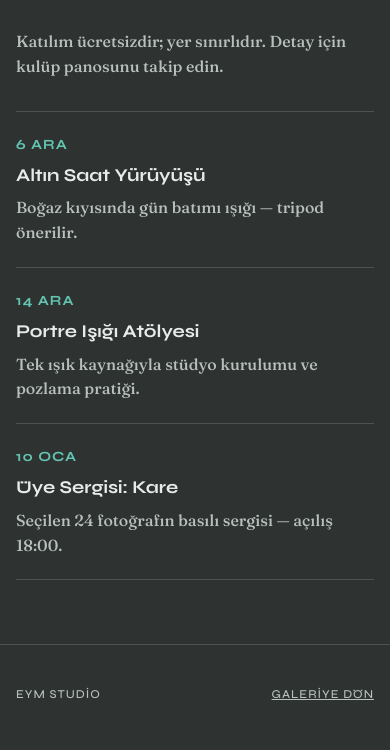
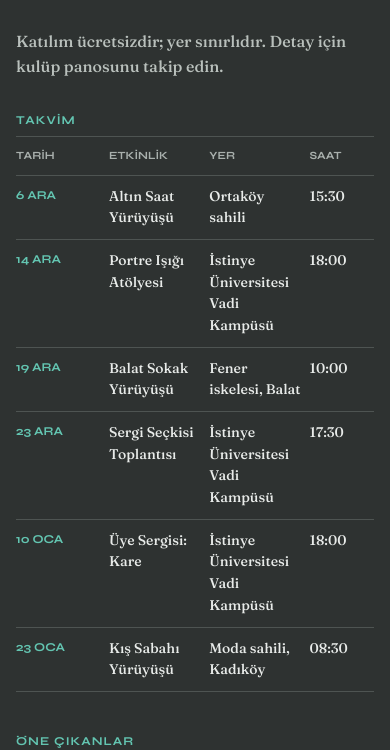
Before and after one commit to Yusufbaskni/diyafram-kulubu, a plain HTML site: page etkinlikler.html in a window 390 px wide. Shown: the part 352-1102 px from the top of the page. Drawn offline with Linux system fonts and the light colour scheme.

Commit message:
etkinlik tablosu ve yazi sayfalari

```diff
--- a/css/styles.css
+++ b/css/styles.css
@@ -331,6 +331,78 @@ a:hover {
   color: #b9c0bc;
 }
 
+/* etkinlik tablosu */
+.tablo {
+  width: 100%;
+  margin: 0 0 56px;
+  border-collapse: collapse;
+  border-top: 1px solid #4e5452;
+  table-layout: fixed;
+}
+
+.tablo th,
+.tablo td {
+  padding: 14px 24px 14px 0;
+  border-bottom: 1px solid #4e5452;
+  text-align: left;
+  vertical-align: top;
+  overflow-wrap: break-word;
+}
+
+.tablo th:nth-child(1),
+.tablo td:nth-child(1) {
+  width: 18%;
+}
+
+.tablo th:nth-child(4),
+.tablo td:nth-child(4) {
+  width: 14%;
+}
+
+.tablo th {
+  font-family: "Syne", "Trebuchet MS", sans-serif;
+  font-size: 12px;
+  letter-spacing: 1px;
+  text-transform: uppercase;
+  color: #a9b0ad;
+}
+
+.tablo .tarih {
+  font-family: "Syne", "Trebuchet MS", sans-serif;
+  font-size: 14px;
+  font-weight: 700;
+  letter-spacing: 1px;
+  text-transform: uppercase;
+  white-space: nowrap;
+  color: #63c5b1;
+}
+
+/* yazı sayfası */
+.yazi-baslik h1 {
+  line-height: 1.15;
+}
+
+.yazi-tam p {
+  max-width: 655px;
+  margin: 0 0 16px;
+  font-size: 18px;
+  color: #b9c0bc;
+}
+
+.baglanti {
+  font-family: "Syne", "Trebuchet MS", sans-serif;
+  font-size: 13px;
+  font-weight: 700;
+  letter-spacing: 1px;
+  text-transform: uppercase;
+  text-decoration: none;
+  color: #63c5b1;
+}
+
+.baglanti:hover {
+  color: #e8935f;
+}
+
 /* iletişim */
 .iletisim {
   max-width: 736px;
@@ -482,6 +554,41 @@ a:hover {
     font-size: 19px;
   }
 
+  .tablo {
+    margin-bottom: 40px;
+  }
+
+  .tablo th,
+  .tablo td {
+    padding: 10px 6px 10px 0;
+    font-size: 14px;
+  }
+
+  .tablo th:nth-child(1),
+  .tablo td:nth-child(1) {
+    width: 26%;
+  }
+
+  .tablo th:nth-child(4),
+  .tablo td:nth-child(4) {
+    width: 18%;
+  }
+
+  .tablo th {
+    font-size: 11px;
+    letter-spacing: 0;
+  }
+
+  .tablo .tarih {
+    font-size: 12px;
+    letter-spacing: 0;
+    white-space: normal;
+  }
+
+  .yazi-tam p {
+    font-size: 16px;
+  }
+
   .iletisim-satir p {
     font-size: 19px;
   }
--- a/etkinlikler.html
+++ b/etkinlikler.html
@@ -28,7 +28,55 @@
 
     <p class="bilgi">Katılım ücretsizdir; yer sınırlıdır. Detay için kulüp panosunu takip edin.</p>
 
+    <!-- etkinlik tablosu -->
+    <p class="kucuk-baslik">Takvim</p>
+    <table class="tablo">
+      <tr>
+        <th>Tarih</th>
+        <th>Etkinlik</th>
+        <th>Yer</th>
+        <th>Saat</th>
+      </tr>
+      <tr>
+        <td class="tarih">6 Ara</td>
+        <td>Altın Saat Yürüyüşü</td>
+        <td>Ortaköy sahili</td>
+        <td>15:30</td>
+      </tr>
+      <tr>
+        <td class="tarih">14 Ara</td>
+        <td>Portre Işığı Atölyesi</td>
+        <td>İstinye Üniversitesi Vadi Kampüsü</td>
+        <td>18:00</td>
+      </tr>
+      <tr>
+        <td class="tarih">19 Ara</td>
+        <td>Balat Sokak Yürüyüşü</td>
+        <td>Fener iskelesi, Balat</td>
+        <td>10:00</td>
+      </tr>
+      <tr>
+        <td class="tarih">23 Ara</td>
+        <td>Sergi Seçkisi Toplantısı</td>
+        <td>İstinye Üniversitesi Vadi Kampüsü</td>
+        <td>17:30</td>
+      </tr>
+      <tr>
+        <td class="tarih">10 Oca</td>
+        <td>Üye Sergisi: Kare</td>
+        <td>İstinye Üniversitesi Vadi Kampüsü</td>
+        <td>18:00</td>
+      </tr>
+      <tr>
+        <td class="tarih">23 Oca</td>
+        <td>Kış Sabahı Yürüyüşü</td>
+        <td>Moda sahili, Kadıköy</td>
+        <td>08:30</td>
+      </tr>
+    </table>
+
     <!-- etkinlik listesi -->
+    <p class="kucuk-baslik">Öne çıkanlar</p>
     <section class="etkinlikler">
       <article class="etkinlik">
         <time datetime="2026-12-06">6 Ara</time>
```
Also changed, not shown: blog.html (+6 -6 lines), yazi-1.html (added, +46 -0 lines), yazi-2.html (added, +46 -0 lines), yazi-3.html (added, +46 -0 lines).
